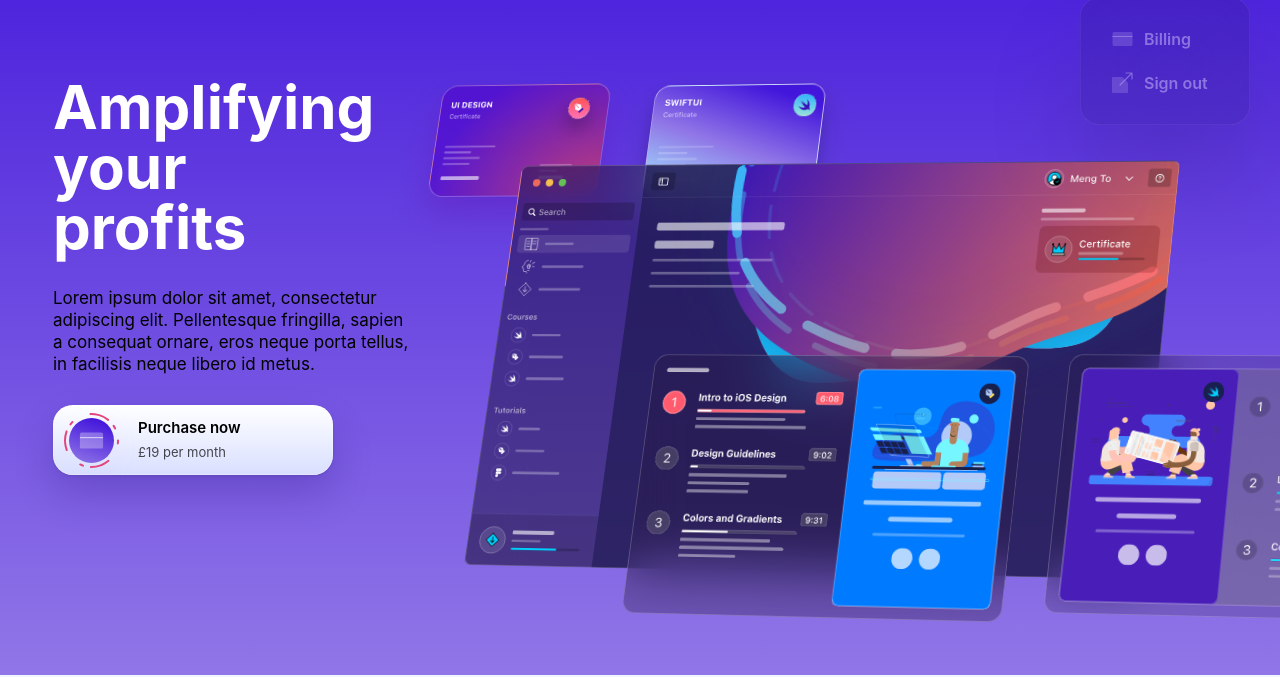
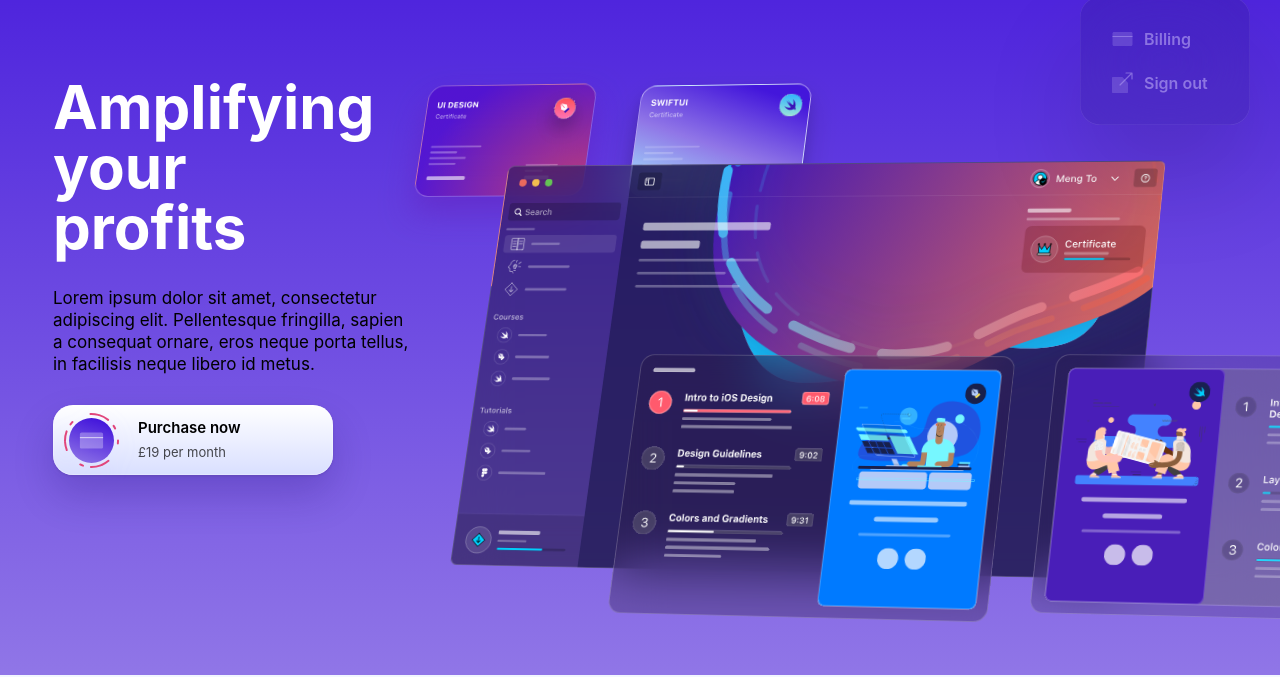
Before and after one commit to hxsseeb/pingshack-website, a Gatsby site: page / in a window 1280 px wide. Shown: the part 123-800 px from the top of the page. Built offline with nearby package versions, Linux system fonts and the light colour scheme; Gatsby itself is replaced by a stand-in of ours.

Commit message:
Fixed mockupAnimation spacing error

```diff
--- a/src/components/animations/MockupAnimation.js
+++ b/src/components/animations/MockupAnimation.js
@@ -56,7 +56,7 @@
     position: absolute;
     width: 183px;
     height: 120px;
-    right: 617px;
+    left: 0px;
     top: 0px;
 
     background: url("/images/animations/mockup1.svg"),
@@ -70,16 +70,15 @@
     box-sizing: border-box;
     box-shadow: 0px 16.3881px 32.7761px rgba(99, 30, 187, 0.5);
     backdrop-filter: blur(21.8507px);
-    /* Note: backdrop-filter has minimal browser support */
 
-    border-radius: 16.3881px;
+    border-radius: 16px;
   }
 
   .mockup2 {
     position: absolute;
     width: 183px;
     height: 120px;
-    right: 403px;
+    left: 214px;
     top: 0px;
 
     background: url("/images/animations/mockup2.svg"),
@@ -102,7 +101,7 @@
     position: absolute;
     width: 701px;
     height: 428px;
-    right: 62px;
+    left: 37px;
     top: 60px;
 
     background: url("/images/animations/mockup3.svg"), rgba(23, 12, 61, 0.5);
@@ -117,7 +116,7 @@
     position: absolute;
     width: 399px;
     height: 274px;
-    right: 207px;
+    left: 194px;
     top: 262px;
 
     background: url("/images/animations/mockup4.svg"), rgba(39, 20, 62, 0.3);
@@ -133,7 +132,7 @@
     position: absolute;
     width: 412px;
     height: 274px;
-    right: -228px;
+    left: 616px;
     top: 262px;
 
     background: url("/images/animations/mockup5.svg"), rgba(39, 20, 62, 0.2);
```
